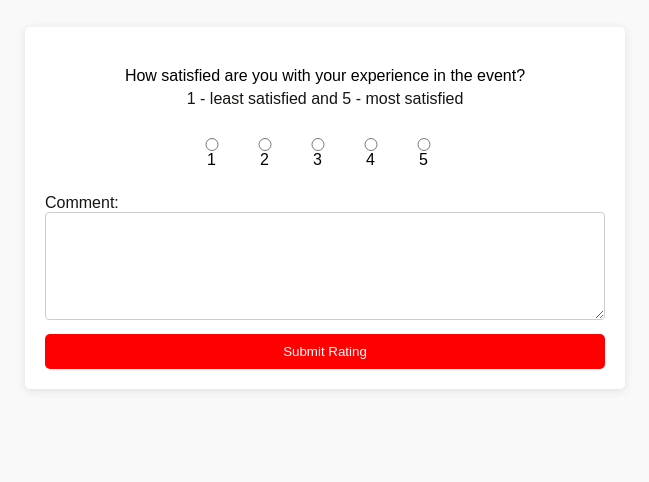
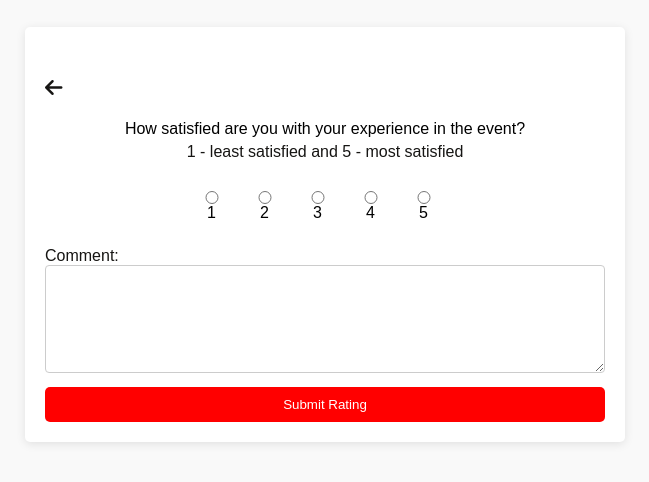
Before and after one commit to JohnPaulCalusor/THESIS, a Django app: template papsas_app/templates/papsas_app/rate_event.html in a window 1280 px wide. Shown: the part 93-575 px from the top of the page, without its empty margins (315-964 px from the left). Run offline with Django 5.2, Linux system fonts and the light colour scheme; the template is opened without the code that fills it: values that come from a table or form of the project are taken from there, others are empty; some libraries are stand-ins or nearby versions.

Commit message:
added back button

```diff
--- a/papsas_app/templates/papsas_app/form/attendance_form.html
+++ b/papsas_app/templates/papsas_app/form/attendance_form.html
@@ -9,6 +9,9 @@
 {% block body %}
 <div class="container">
     <div class="form-container">
+      <div class="back-button" onclick="window.history.back();">
+        <i class="fas fa-arrow-left"></i>
+    </div>
       <h3>Attendance Form</h3>
 
       <p>Event: {{ event.eventName }}</p>
--- a/papsas_app/templates/papsas_app/rate_event.html
+++ b/papsas_app/templates/papsas_app/rate_event.html
@@ -8,6 +8,9 @@
 {% block body %}
 <div class="container">
     <div class="form-container">
+        <div class="back-button" onclick="window.history.back();">
+            <i class="fas fa-arrow-left"></i>
+        </div>
         <h3>{{ event.eventName }}</h3>
         <form method="post"
         hx-post=""
```
